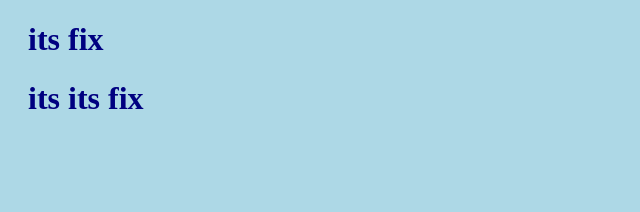
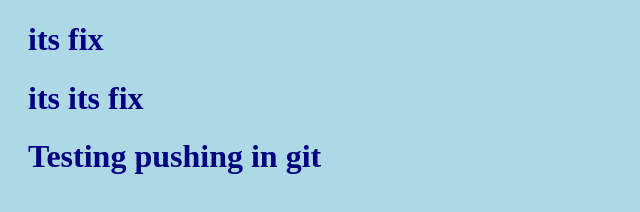
Before and after one commit to sayka8/git-testing, a plain HTML site: page index.html in a window 1280 px wide. Shown: the whole page, without its empty margins (0-640 px from the left). Drawn offline with Linux system fonts and the light colour scheme.

Commit message:
Updated index.html

```diff
--- a/index.html
+++ b/index.html
@@ -8,5 +8,6 @@
     <body>
         <h1>its fix</h1>
         <h1>its its fix</h1>
+        <h1>Testing pushing in git</h1>
     </body>
 </html>
```
